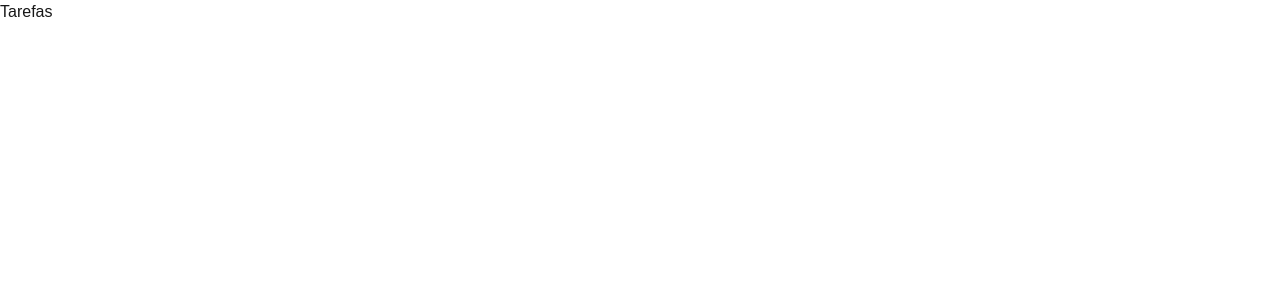
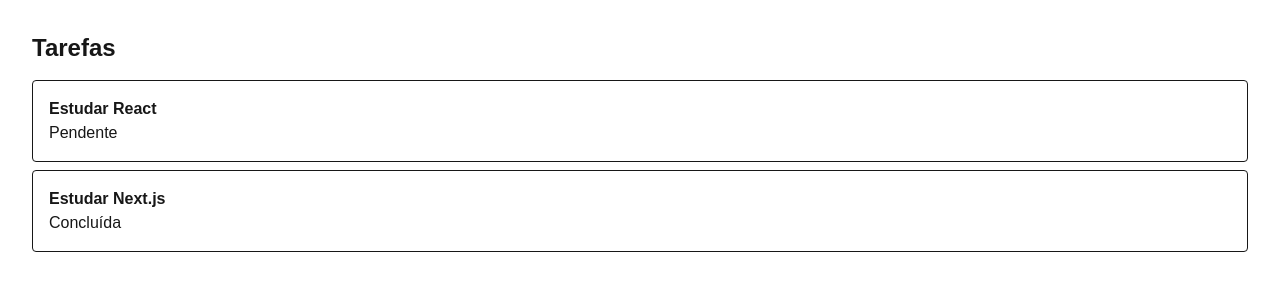
Before and after one commit to anirutsolrak/taskflow-study, a Next.js app in the folder taskflow-front/: page /tarefas in a window 1280 px wide. Shown: the top 300 px of the page. Built offline with nearby package versions, Linux system fonts and the light colour scheme.

Commit message:
feat: adiciona tipagem para props e tarefas estáticas para testar

```diff
--- a/taskflow-front/app/tarefas/page.tsx
+++ b/taskflow-front/app/tarefas/page.tsx
@@ -1,3 +1,20 @@
+"use client"
+
+import TarefaCard from "@/components/TarefaCard"
+import { Tarefa } from "@/types"
+
+const tarefasFicticias: Tarefa[] = [
+  { id: "1", titulo: "Estudar React", concluida: false, criado_em: "2026-06-29" },
+  { id: "2", titulo: "Estudar Next.js", concluida: true, criado_em: "2026-06-29" },
+]
+
 export default function Tarefas() {
-    return <h1>Tarefas</h1>
+  return (
+    <main className="p-8">
+      <h1 className="text-2xl font-bold mb-4">Tarefas</h1>
+      {tarefasFicticias.map((tarefa) => (
+        <TarefaCard key={tarefa.id} tarefa={tarefa} />
+      ))}
+    </main>
+  )
 }
--- a/taskflow-front/components/TarefaCard.tsx
+++ b/taskflow-front/components/TarefaCard.tsx
@@ -0,0 +1,14 @@
+import { Tarefa } from "@/types"
+
+interface TarefaCardProps {
+  tarefa: Tarefa
+}
+
+export default function TarefaCard({ tarefa }: TarefaCardProps) {
+  return (
+    <div className="border rounded p-4 mb-2">
+      <h3 className="font-bold">{tarefa.titulo}</h3>
+      <p>{tarefa.concluida ? "Concluída" : "Pendente"}</p>
+    </div>
+  )
+}
--- a/taskflow-front/types/index.ts
+++ b/taskflow-front/types/index.ts
@@ -0,0 +1,6 @@
+export interface Tarefa {
+  id: string
+  titulo: string
+  concluida: boolean
+  criado_em: string
+}
```
